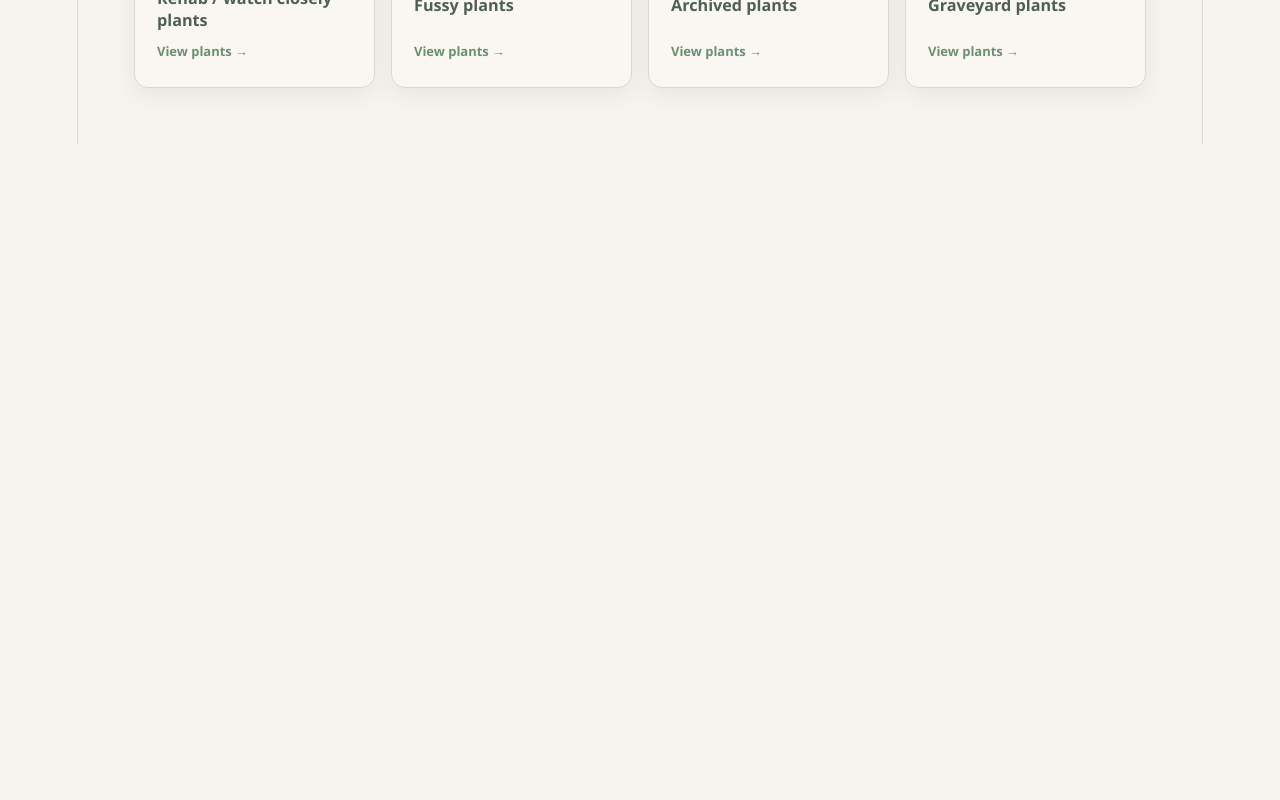
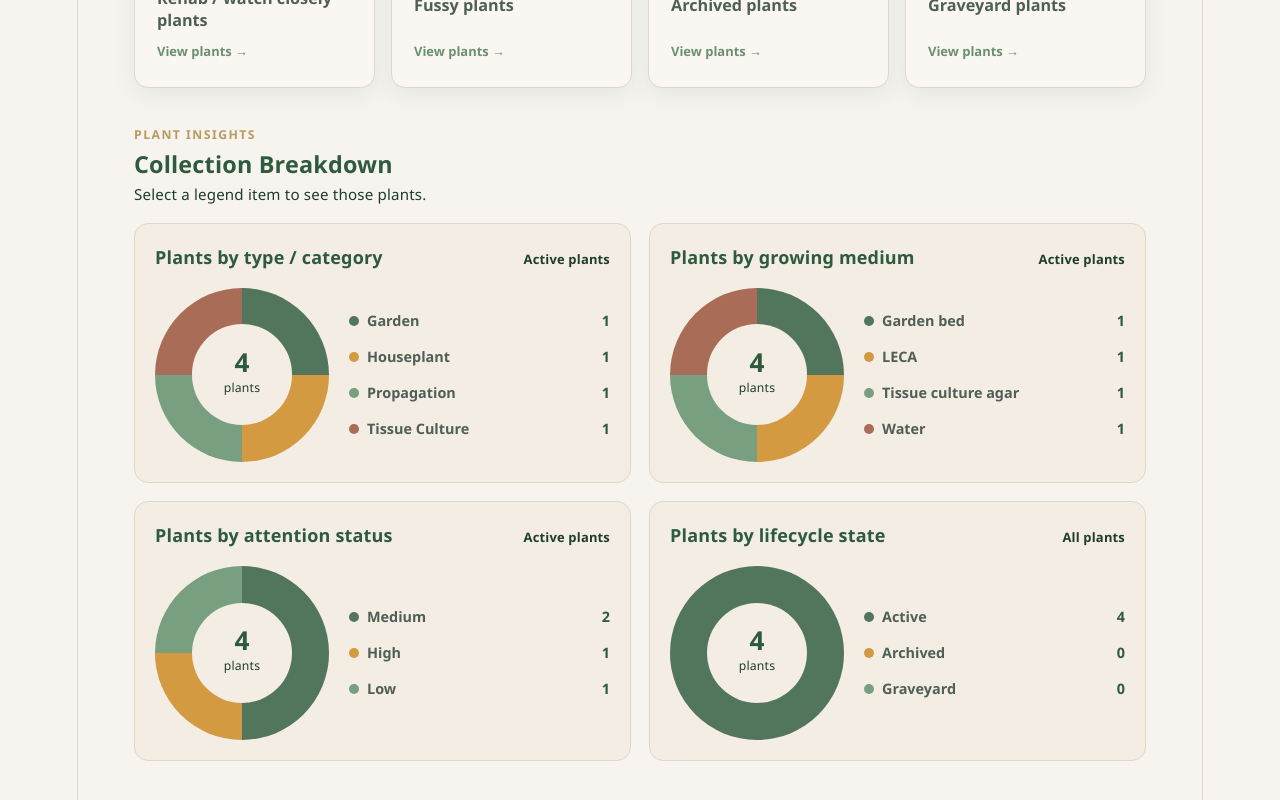
Before and after one commit to dc4622ne/plant-inventory, a React (Vite) app: page / in a window 1280 px wide. Shown: the part 860-1660 px from the top of the page. Before the commit the page ends 1004 px from the top, so only its background shows below. Built offline with nearby package versions, Linux system fonts and the light colour scheme.

Commit message:
Add dashboard charts

```diff
--- a/src/App.css
+++ b/src/App.css
@@ -261,6 +261,162 @@
   display: grid;
   grid-template-columns: repeat(4, minmax(0, 1fr));
   gap: 16px;
+}
+
+.dashboard-charts {
+  display: grid;
+  grid-template-columns: repeat(2, minmax(0, 1fr));
+  gap: 18px;
+}
+
+.dashboard-breakdown-heading {
+  margin: 34px 0 16px;
+  text-align: left;
+}
+
+.dashboard-breakdown-heading h3 {
+  margin: 3px 0 4px;
+  color: var(--brand-green);
+  font-size: 1.3rem;
+}
+
+.dashboard-breakdown-heading p:last-child {
+  margin: 0;
+  color: var(--text-h);
+  font-size: 0.84rem;
+}
+
+.dashboard-chart {
+  padding: 20px;
+  text-align: left;
+  background: var(--social-bg);
+  border: 1px solid var(--border);
+  border-radius: 14px;
+}
+
+.dashboard-chart-heading {
+  display: flex;
+  justify-content: space-between;
+  gap: 12px;
+  align-items: baseline;
+  margin-bottom: 16px;
+}
+
+.dashboard-chart-heading h4 {
+  margin: 0;
+  color: var(--brand-green);
+  font-size: 1rem;
+}
+
+.dashboard-chart-heading span {
+  flex: 0 0 auto;
+  color: var(--text-h);
+  font-size: 0.72rem;
+  font-weight: 700;
+}
+
+.dashboard-chart-rows {
+  display: grid;
+  gap: 10px;
+  align-content: center;
+}
+
+.dashboard-chart-content {
+  display: grid;
+  grid-template-columns: minmax(120px, 0.8fr) minmax(145px, 1.2fr);
+  gap: 20px;
+  align-items: center;
+}
+
+.dashboard-donut {
+  display: grid;
+  width: min(100%, 180px);
+  aspect-ratio: 1;
+  place-items: center;
+  margin: 0 auto;
+  border-radius: 50%;
+}
+
+.dashboard-donut::before {
+  grid-area: 1 / 1;
+  width: 58%;
+  aspect-ratio: 1;
+  content: '';
+  background: var(--social-bg);
+  border-radius: 50%;
+}
+
+.dashboard-donut > span {
+  z-index: 1;
+  display: grid;
+  grid-area: 1 / 1;
+  color: var(--text-h);
+  font-size: 0.68rem;
+  text-align: center;
+}
+
+.dashboard-donut strong {
+  color: var(--brand-green);
+  font-size: 1.45rem;
+  line-height: 1;
+}
+
+.dashboard-chart-row {
+  display: grid;
+  grid-template-columns: 10px minmax(0, 1fr) auto;
+  gap: 8px;
+  align-items: center;
+  width: 100%;
+  padding: 0;
+  color: inherit;
+  font: inherit;
+  text-align: left;
+  background: none;
+  border: 0;
+  cursor: pointer;
+}
+
+.dashboard-chart-row-static {
+  cursor: default;
+}
+
+.dashboard-chart-key {
+  width: 10px;
+  height: 10px;
+  border-radius: 50%;
+}
+
+.dashboard-chart-label,
+.dashboard-chart-count {
+  font-size: 0.8rem;
+  font-weight: 750;
+}
+
+.dashboard-chart-label {
+  overflow: hidden;
+  text-overflow: ellipsis;
+  white-space: nowrap;
+}
+
+.dashboard-chart-count {
+  color: var(--brand-green);
+}
+
+.dashboard-chart-row:not(.dashboard-chart-row-static):hover .dashboard-chart-label {
+  color: var(--brand-leaf);
+  text-decoration: underline;
+}
+
+.dashboard-chart-row:focus-visible {
+  outline: 3px solid var(--accent-border);
+  outline-offset: 4px;
+  border-radius: 4px;
+}
+
+.dashboard-chart-empty {
+  margin: 0;
+  color: var(--text-h);
+  font-size: 0.82rem;
 }
 
 .settings-view {
@@ -1402,6 +1558,10 @@
     grid-template-columns: repeat(2, minmax(0, 1fr));
   }
 
+  .dashboard-charts {
+    grid-template-columns: 1fr;
+  }
+
   .plant-filter-dropdowns {
     grid-template-columns: repeat(2, minmax(0, 1fr));
   }
@@ -1453,6 +1613,10 @@
     grid-template-columns: 1fr;
   }
 
+  .dashboard-chart-content {
+    grid-template-columns: 1fr;
+  }
+
   .dashboard-heading {
     align-items: stretch;
     flex-direction: column;
--- a/src/App.jsx
+++ b/src/App.jsx
@@ -338,6 +338,47 @@ function normalizedFilterValue(value) {
   return String(value ?? '').trim();
 }
 
+function countPlantsByField(plants, fieldName, preferredLabels = []) {
+  const counts = new Map(preferredLabels.map((label) => [label, 0]));
+
+  plants.forEach((plant) => {
+    const label = normalizedFilterValue(plant[fieldName]) || 'Not set';
+    counts.set(label, (counts.get(label) || 0) + 1);
+  });
+
+  return [...counts.entries()]
+    .map(([label, count]) => ({ label, count }))
+    .sort((firstItem, secondItem) => (
+      secondItem.count - firstItem.count || firstItem.label.localeCompare(secondItem.label)
+    ));
+}
+
+const chartColors = ['#52765b', '#d39a42', '#789f80', '#a96d57', '#7b708d', '#b7a45d'];
+
+function prepareDonutRows(rows, maximumSlices = 6) {
+  if (rows.length <= maximumSlices) return rows;
+
+  const visibleRows = rows.slice(0, maximumSlices - 1);
+  const otherCount = rows.slice(maximumSlices - 1)
+    .reduce((total, row) => total + row.count, 0);
+  return [...visibleRows, { label: 'Other', count: otherCount, isOther: true }];
+}
+
+function getDonutBackground(rows) {
+  const countedRows = rows.filter((row) => row.count > 0);
+  const total = countedRows.reduce((sum, row) => sum + row.count, 0);
+  if (!total) return '#e8ece8';
+
+  let previousPercentage = 0;
+  const segments = countedRows.map((row) => {
+    const nextPercentage = previousPercentage + (row.count / total) * 100;
+    const segment = `${row.color} ${previousPercentage}% ${nextPercentage}%`;
+    previousPercentage = nextPercentage;
+    return segment;
+  });
+  return `conic-gradient(${segments.join(', ')})`;
+}
+
 function FilterDropdown({ fieldName, label, value, options, onChange }) {
   return (
     <div className="plant-filter">
@@ -620,6 +661,35 @@ function App() {
     { label: 'Fussy plants', count: activePlants.filter((plant) => normalizedFilterValue(plant.careDifficulty).toLowerCase() === 'fussy').length, lifecycle: 'active', filter: ['careDifficulty', 'Fussy'] },
     { label: 'Archived plants', count: lifecycleCounts.archived, lifecycle: 'archived' },
     { label: 'Graveyard plants', count: lifecycleCounts.graveyard, lifecycle: 'graveyard' },
+  ];
+  const dashboardCharts = [
+    {
+      title: 'Plants by type / category',
+      description: 'Active plants',
+      rows: prepareDonutRows(countPlantsByField(activePlants, 'type')),
+      fieldName: 'type',
+    },
+    {
+      title: 'Plants by growing medium',
+      description: 'Active plants',
+      rows: prepareDonutRows(countPlantsByField(activePlants, 'medium')),
+      fieldName: 'medium',
+    },
+    {
+      title: 'Plants by attention status',
+      description: 'Active plants',
+      rows: countPlantsByField(activePlants, 'attention', attentionOptions),
+      fieldName: 'attention',
+    },
+    {
+      title: 'Plants by lifecycle state',
+      description: 'All plants',
+      rows: [
+        { label: 'Active', count: lifecycleCounts.active, lifecycle: 'active' },
+        { label: 'Archived', count: lifecycleCounts.archived, lifecycle: 'archived' },
+        { label: 'Graveyard', count: lifecycleCounts.graveyard, lifecycle: 'graveyard' },
+      ],
+    },
   ];
 
   function openPlantList(metric = {}) {
@@ -1492,6 +1562,69 @@ function App() {
               </button>
             ))}
           </div>
+          <div className="dashboard-breakdown-heading">
+            <p className="detail-eyebrow">Plant insights</p>
+            <h3>Collection Breakdown</h3>
+            <p>Select a legend item to see those plants.</p>
+          </div>
+          <div className="dashboard-charts" aria-label="Collection breakdown charts">
+            {dashboardCharts.map((chart) => {
+              const total = chart.rows.reduce((sum, row) => sum + row.count, 0);
+              const coloredRows = chart.rows.map((row, index) => ({
+                ...row,
+                color: chartColors[index % chartColors.length],
+              }));
+
+              return (
+                <section className="dashboard-chart" key={chart.title}>
+                  <div className="dashboard-chart-heading">
+                    <h4>{chart.title}</h4>
+                    <span>{chart.description}</span>
+                  </div>
+                  {coloredRows.length ? (
+                    <div className="dashboard-chart-content">
+                      <div className="dashboard-donut"
+                        style={{ background: getDonutBackground(coloredRows) }}
+                        role="img" aria-label={`${chart.title}: ${total} plants total`}>
+                        <span><strong>{total}</strong>plants</span>
+                      </div>
+                      <div className="dashboard-chart-rows">
+                        {coloredRows.map((row) => {
+                      const filterValue = row.label === 'Not set' ? missingFilterValue : row.label;
+                      const chartTarget = row.lifecycle
+                        ? { lifecycle: row.lifecycle }
+                        : { lifecycle: 'active', filter: [chart.fieldName, filterValue] };
+
+                      if (row.isOther) {
+                        return (
+                          <div className="dashboard-chart-row dashboard-chart-row-static"
+                            key={row.label} title="Several smaller categories combined">
+                            <span className="dashboard-chart-key"
+                              style={{ backgroundColor: row.color }} aria-hidden="true" />
+                            <span className="dashboard-chart-label">{row.label}</span>
+                            <span className="dashboard-chart-count">{row.count}</span>
+                          </div>
+                        );
+                      }
+
+                      return (
+                        <button className="dashboard-chart-row" type="button"
+                          key={row.label} onClick={() => openPlantList(chartTarget)}
+                          aria-label={`View ${row.count} ${row.label} plants`}>
+                          <span className="dashboard-chart-key"
+                            style={{ backgroundColor: row.color }} aria-hidden="true" />
+                          <span className="dashboard-chart-label">{row.label}</span>
+                          <span className="dashboard-chart-count">{row.count}</span>
+                        </button>
+                      );
+                        })}
+                      </div>
+                    </div>
+                  ) : <p className="dashboard-chart-empty">No active plant data yet.</p>}
+                </section>
+              );
+            })}
+          </div>
         </section>
         ) : appView === 'settings' ? (
         <section className="settings-view" aria-labelledby="settings-heading">
```
